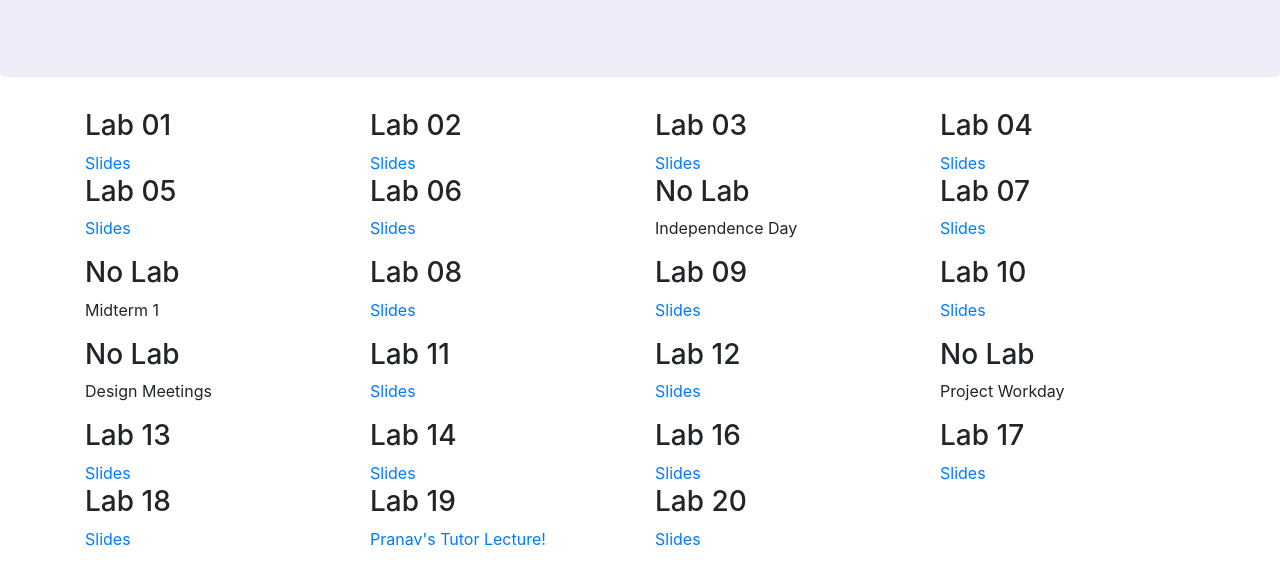
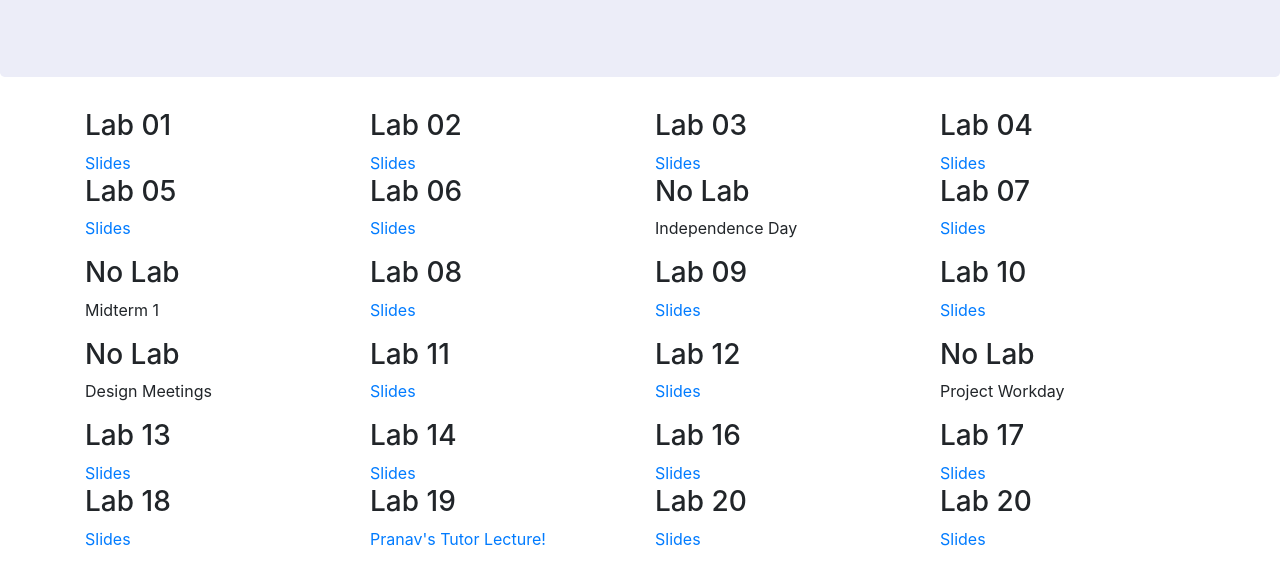
Before and after one commit to rmpurp/superiorbocal.github.io, a plain HTML site: page index.html in a window 1280 px wide. Shown: the part 179-764 px from the top of the page. Drawn offline with nearby package versions, Linux system fonts and the light colour scheme.

Commit message:
Added new lab

```diff
--- a/index.html
+++ b/index.html
@@ -135,6 +135,11 @@
                  <a href="lab20.pdf">Slides</a>
 			</div>
 
+	        <div class="col-sm-3">
+                 <h3>Lab 20  </h3>
+                 <a href="lab21.pdf">Slides</a>
+			</div>
+
 
 
 
```
Also changed, not shown: 1 other file.
